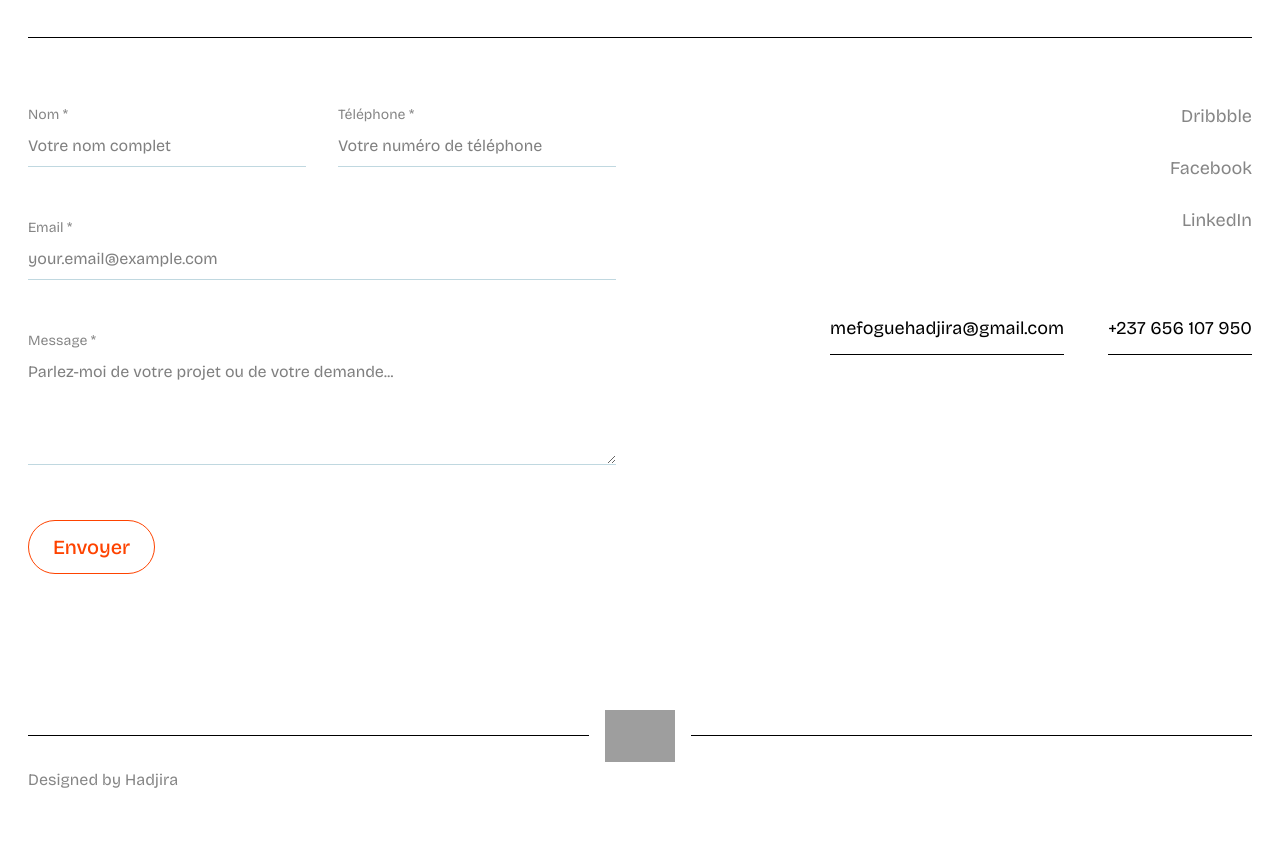
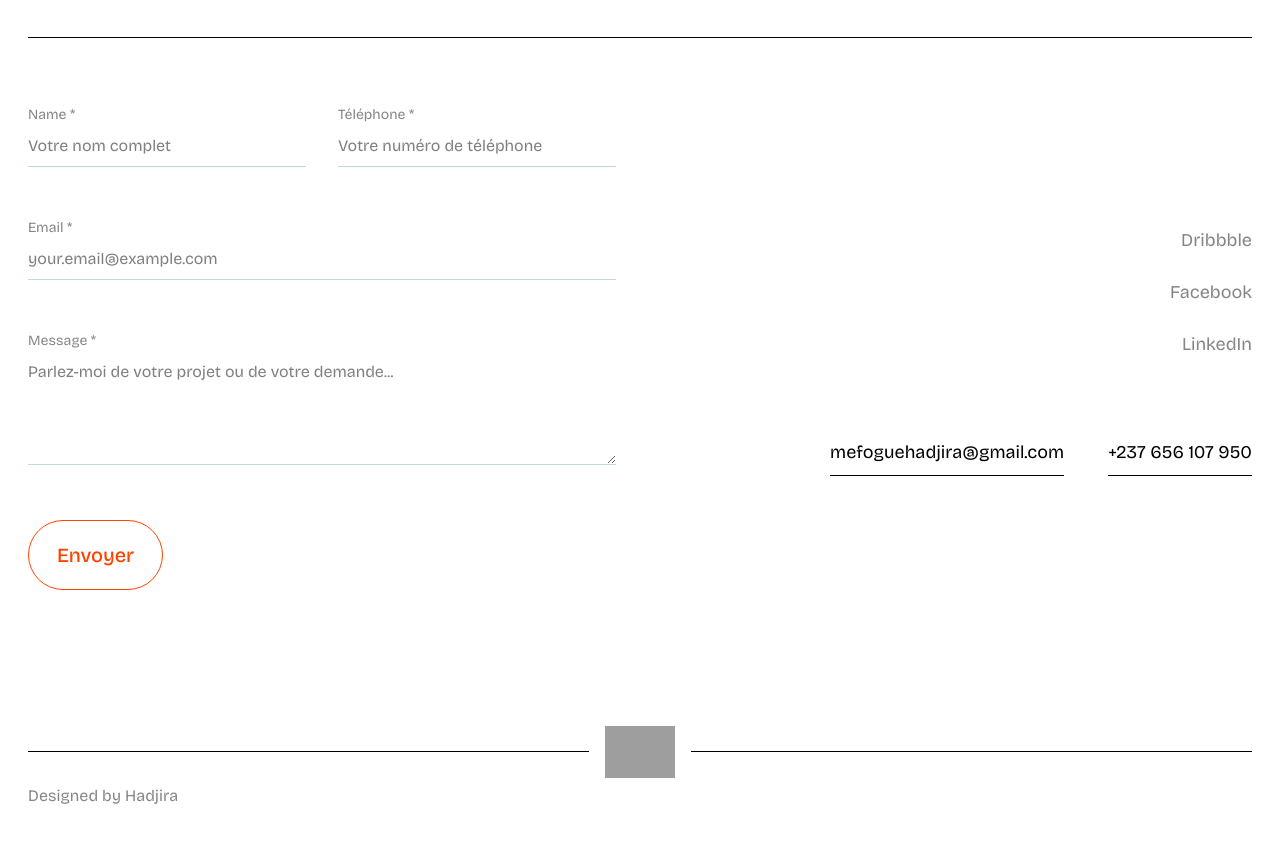
Before and after one commit to RukiaSuzuki15/DeveloperFullstackwebsite, a Next.js app: page / in a window 1280 px wide. Shown: the part 5464-6306 px from the top of the page. Built offline with nearby package versions, Linux system fonts and the light colour scheme; grey boxes are pictures that could not be loaded.

Commit message:
Update index.tsx

```diff
--- a/src/app/components/home/contact/index.tsx
+++ b/src/app/components/home/contact/index.tsx
@@ -48,11 +48,17 @@ const Contact = () => {
         console.error('Error fetching contact data:', error);
       }
     };
+
     fetchData();
   }, []);
 
   const resetForm = () => {
-    setFormData({ name: "", number: "", email: "", message: "" });
+    setFormData({
+      name: "",
+      number: "",
+      email: "",
+      message: ""
+    });
   };
 
   const handleSubmit = async (e: React.FormEvent<HTMLFormElement>) => {
@@ -85,11 +91,13 @@ const Contact = () => {
       if (data.success) {
         setSubmitted(true);
         resetForm();
-        setTimeout(() => setSubmitted(false), 5000); // hide success after 5s
+        // Hide success message after 5 seconds
+        setTimeout(() => setSubmitted(false), 5000);
       } else {
         throw new Error(data.message || 'Failed to send email');
       }
     } catch (error) {
+      console.error('Error sending email:', error);
       setError(error instanceof Error ? error.message : 'Failed to send email. Please try again.');
     } finally {
       setIsSubmitting(false);
@@ -98,34 +106,29 @@ const Contact = () => {
 
   const handleChange = (e: React.ChangeEvent<HTMLInputElement | HTMLTextAreaElement>) => {
     const { name, value } = e.target;
-    setFormData(prev => ({ ...prev, [name]: value }));
+    setFormData((prevData) => ({
+      ...prevData,
+      [name]: value
+    }));
+
+    // Clear error when user starts typing
     if (error) setError(null);
   };
 
-  // auto-hide error after 5s
-  useEffect(() => {
-    if (error) {
-      const timer = setTimeout(() => setError(null), 5000);
-      return () => clearTimeout(timer);
-    }
-  }, [error]);
-
   return (
-    <section id="contact" className="no-print">
-      <div className="container mx-auto">
+    <section className="no-print" id="contact">
+      <div className="container">
         <div className="pt-16 md:pt-32 pb-20">
           <div className="flex items-center justify-between gap-2 border-b border-black pb-7 mb-9 md:mb-16">
             <h2>Contactez-moi</h2>
             <p className="text-xl text-orange-500">( 05 )</p>
           </div>
-
-          <div className="grid grid-cols-1 md:grid-cols-2 gap-12 items-start">
-            {/* Formulaire */}
+          <div className="grid grid-cols-1 md:grid-cols-2 gap-12 items-center">
             <form onSubmit={handleSubmit}>
               <div className="flex flex-col gap-7 sm:gap-12">
                 <div className="grid grid-cols-2 gap-8">
                   <div>
-                    <label htmlFor="name" className="label">Nom *</label>
+                    <label htmlFor="name" className="label">Name *</label>
                     <input
                       required
                       className="input"
@@ -153,7 +156,6 @@ const Contact = () => {
                     />
                   </div>
                 </div>
-
                 <div>
                   <label htmlFor="email" className="label">Email *</label>
                   <input
@@ -168,7 +170,6 @@ const Contact = () => {
                     placeholder="your.email@example.com"
                   />
                 </div>
-
                 <div>
                   <label htmlFor="message" className="label">Message *</label>
                   <textarea
@@ -187,9 +188,14 @@ const Contact = () => {
                 {/* Success Message */}
                 {submitted && (
                   <div className="flex items-center gap-2 p-4 bg-green-50 border border-green-200 rounded-lg">
-                    <Image src="/images/icon/success-icon.svg" alt="success-icon" width={24} height={24} />
+                    <Image
+                      src="/images/icon/success-icon.svg"
+                      alt="success-icon"
+                      width={24}
+                      height={24}
+                    />
                     <p className="text-green-700">
-                      Parfait ! Votre message a été envoyé avec succès.
+                      Parfait ! Votre message a été envoyé avec succès à mefoguehadjira@gmail.com. Vous recevrez une réponse bientôt.
                     </p>
                   </div>
                 )}
@@ -207,7 +213,7 @@ const Contact = () => {
                 <button
                   type="submit"
                   disabled={isSubmitting}
-                  className="relative overflow-hidden cursor-pointer w-fit py-3 px-6 border border-primary rounded-full group disabled:opacity-50 disabled:cursor-not-allowed"
+                  className="relative overflow-hidden cursor-pointer w-fit py-2 sm:py-3 md:py-5 px-4 sm:px-5 md:px-7 border border-primary rounded-full group disabled:opacity-50 disabled:cursor-not-allowed"
                 >
                   <span className="relative z-10 text-xl font-medium text-primary group-hover:text-white transition-colors duration-300">
                     {isSubmitting ? 'Envoi en cours...' : 'Envoyer'}
@@ -217,41 +223,41 @@ const Contact = () => {
               </div>
             </form>
 
-            {/* Bloc Social & Contact Info */}
-            <div className="flex flex-col sm:flex-row md:flex-col justify-between gap-5 md:gap-20 items-start md:items-end">
+            <div className="flex flex-col sm:flex-row md:flex-col justify-between gap-5 md:gap-20 items-center md:items-end">
               {/* Social Links */}
-              {contactData?.socialLinks?.length > 0 && (
+              {contactData?.socialLinks && contactData.socialLinks.length > 0 && (
                 <div className="flex flex-wrap flex-row md:flex-col items-start md:items-end gap-4 md:gap-6">
-                  {contactData.socialLinks.map((link, idx) => (
+                  {contactData.socialLinks.map((value, index) => (
+                    <div key={`social-${index}`}>
                       <Link
-                      key={`social-${idx}`}
-                      href={link.href}
+                        href={value.href}
+                        className="text-base sm:text-lg font-normal text-secondary hover:text-primary transition-colors duration-200"
                         target="_blank"
                         rel="noopener noreferrer"
-                      className="text-base sm:text-lg text-secondary hover:text-primary transition-colors duration-200"
                       >
-                      {link.title}
+                        {value.title}
                       </Link>
+                    </div>
                   ))}
                 </div>
               )}
 
               {/* Contact Info */}
-              {contactData?.contactInfo?.length > 0 && (
+              {contactData?.contactInfo && contactData.contactInfo.length > 0 && (
                 <div className="flex flex-wrap justify-center gap-5 lg:gap-11 items-end">
-                  {contactData.contactInfo.map((info, idx) => (
+                  {contactData.contactInfo.map((value, index) => (
+                    <div key={`contact-${index}`}>
                       <Link
-                      key={`contact-${idx}`}
-                      href={info.link}
+                        href={value.link}
                         className="text-base lg:text-lg text-black font-normal border-b border-black pb-3 hover:text-primary hover:border-primary transition-colors duration-200"
                       >
-                      {info.label}
+                        {value.label}
                       </Link>
+                    </div>
                   ))}
                 </div>
               )}
             </div>
-
           </div>
         </div>
       </div>
```
Lines whose indentation alone changed are shown as unchanged.
